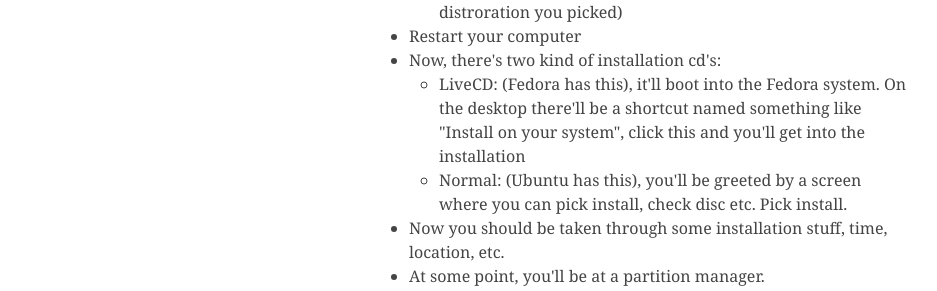
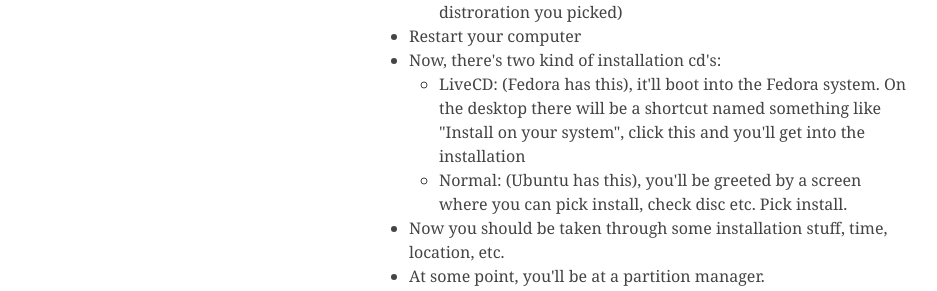
Before and after one commit to igor47/blog, a Jekyll site: the page built from _posts/2009-09-12-dual-booting-windows-and-linux.html, in a window 1280 px wide and 900 px high, scrolled down 1842 px. Shown: the part 187-478 px from the top of the window, without its empty margins (6-943 px from the left). Built offline with Jekyll 4.4.1, drawn with Linux system fonts in a browser that asks for light colours; some of the changed text lies outside the part shown.

Commit message:
Fixed some typos

```diff
--- a/_posts/2009-09-12-dual-booting-windows-and-linux.html
+++ b/_posts/2009-09-12-dual-booting-windows-and-linux.html
@@ -91,7 +91,7 @@ title: Dual booting Windows and Linux
 	<li>Restart your computer</li>
 	<li>Now, there's two kind of installation cd's:
 <ul>
-	<li>LiveCD: (Fedora has this), it'll boot into the Fedora system. On the desktop there'll be a shortcut named something like "Install on your system", click this and you'll get into the installation</li>
+	<li>LiveCD: (Fedora has this), it'll boot into the Fedora system. On the desktop there will be a shortcut named something like "Install on your system", click this and you'll get into the installation</li>
 	<li>Normal: (Ubuntu has this), you'll be greeted by a screen where you can pick install, check disc etc. Pick install.</li>
 </ul>
 </li>
--- a/_posts/2009-10-31-slow-internet-under-ubuntu-or-linux.textile
+++ b/_posts/2009-10-31-slow-internet-under-ubuntu-or-linux.textile
@@ -16,7 +16,7 @@ h2. Fix two: IPV6
 
 Currently, the standard for IPs is IPV4 - the thing is, that there's always a limit towards to maximum number of IP-adresses available. We're nearing this limit rapidly with IPV4, and therefore IPV6 is set to replace the old IPV4. [1] However, some providers doesn't support IPV6 yet, and Linux might attempt to use IPV6, conclude it fails, and then use IPV4 - each time it connects. This can be result in bad performance. Luckily, you can disable the IPV6 kernel  module, which fixes this.
 
-h3. Fixing on Debian-based sytems
+h3. Fixing on Debian-based systems
 
 I don't know for sure, if this is the routine on anything non-debian based. I know this is not the way to go on e.g. Arch Linux. Debian-based systems include Linux Mint and Ubuntu.
 
--- a/_posts/2010-04-28-what-I-wish-a-ruby-programmer-had-told-me-one-year-ago.html
+++ b/_posts/2010-04-28-what-I-wish-a-ruby-programmer-had-told-me-one-year-ago.html
@@ -167,7 +167,7 @@ end
 
 <p>Here's what I'll tell anyone asking me how they should get into programming:</p>
 
-<p>"First, learn Ruby (buy a book). Play around, create a Todo-app. Create simple programs to handle system tasks for you. But always remember to use classes, and separate the interface from the functionality. In the end this'll be pain, you'll always think about making it appear Rubyish, but at some point - it becomes natural. And when it has become natural, you go <a href="http://blog.sirupsen.dk/guides/create-your-first-ruby-gem-and-release-it-to-gemcutter/">create a Gem</a>. If you create a big Gem, with much functionality - split it into more Gems, and make it require those. Or use other peoples Gems. If you want to move on with developing web applications, start out simple. Check out a lightweight framework like <a href="http://www.sinatrarb.com/">Sinatra</a>, it's cool and very fun to work with. Move on to Rails if you want, it takes longer to learn, but it is much faster to develop in."</p>
+<p>"First, learn Ruby (buy a book). Play around, create a Todo-app. Create simple programs to handle system tasks for you. But always remember to use classes, and separate the interface from the functionality. In the end this will be pain, you'll always think about making it appear Rubyish, but at some point - it becomes natural. And when it has become natural, you go <a href="http://blog.sirupsen.dk/guides/create-your-first-ruby-gem-and-release-it-to-gemcutter/">create a Gem</a>. If you create a big Gem, with much functionality - split it into more Gems, and make it require those. Or use other peoples Gems. If you want to move on with developing web applications, start out simple. Check out a lightweight framework like <a href="http://www.sinatrarb.com/">Sinatra</a>, it's cool and very fun to work with. Move on to Rails if you want, it takes longer to learn, but it is much faster to develop in."</p>
 
 <p>And perhaps point them towards Linux, if they are up for it:</p>
 
```
Also changed, not shown: other parts of _posts/2009-09-12-dual-booting-windows-and-linux.html (+1 -1 lines), _posts/2009-09-12-starting-with-git.html (+5 -5 lines).
